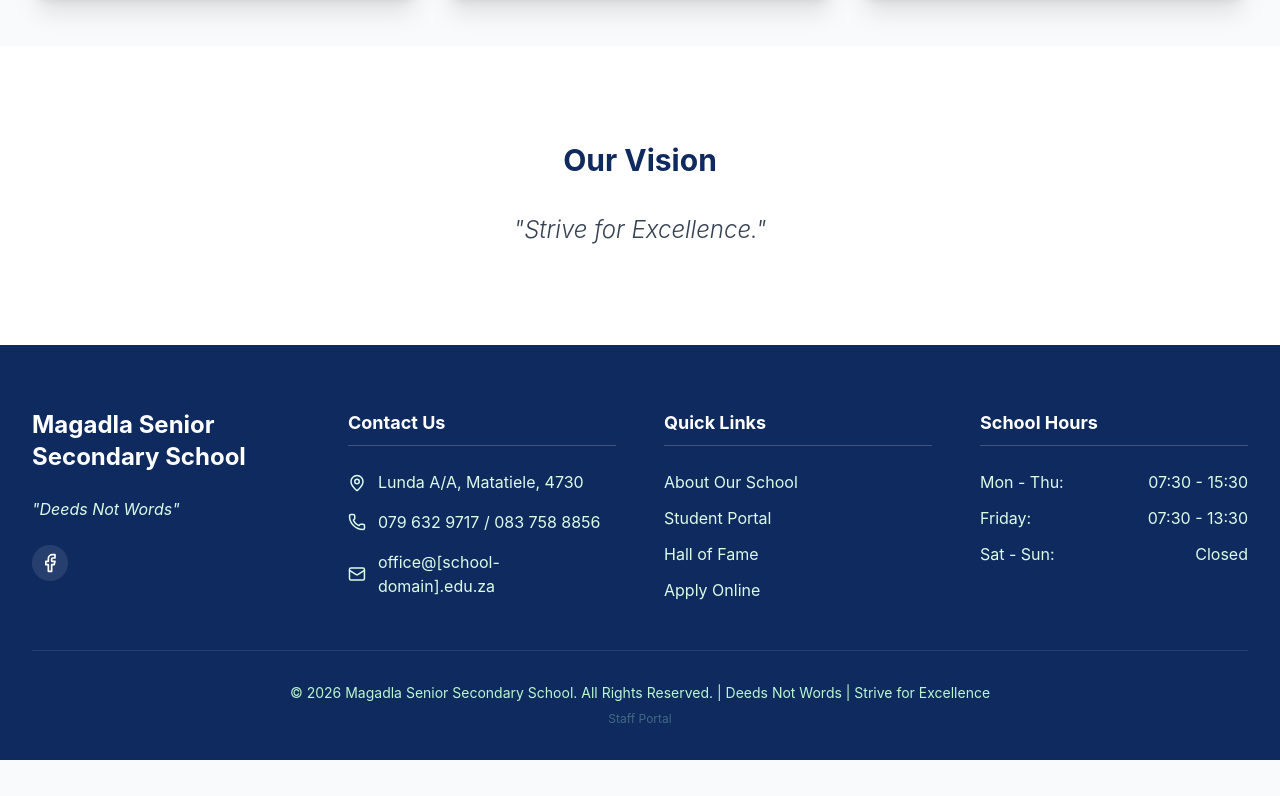
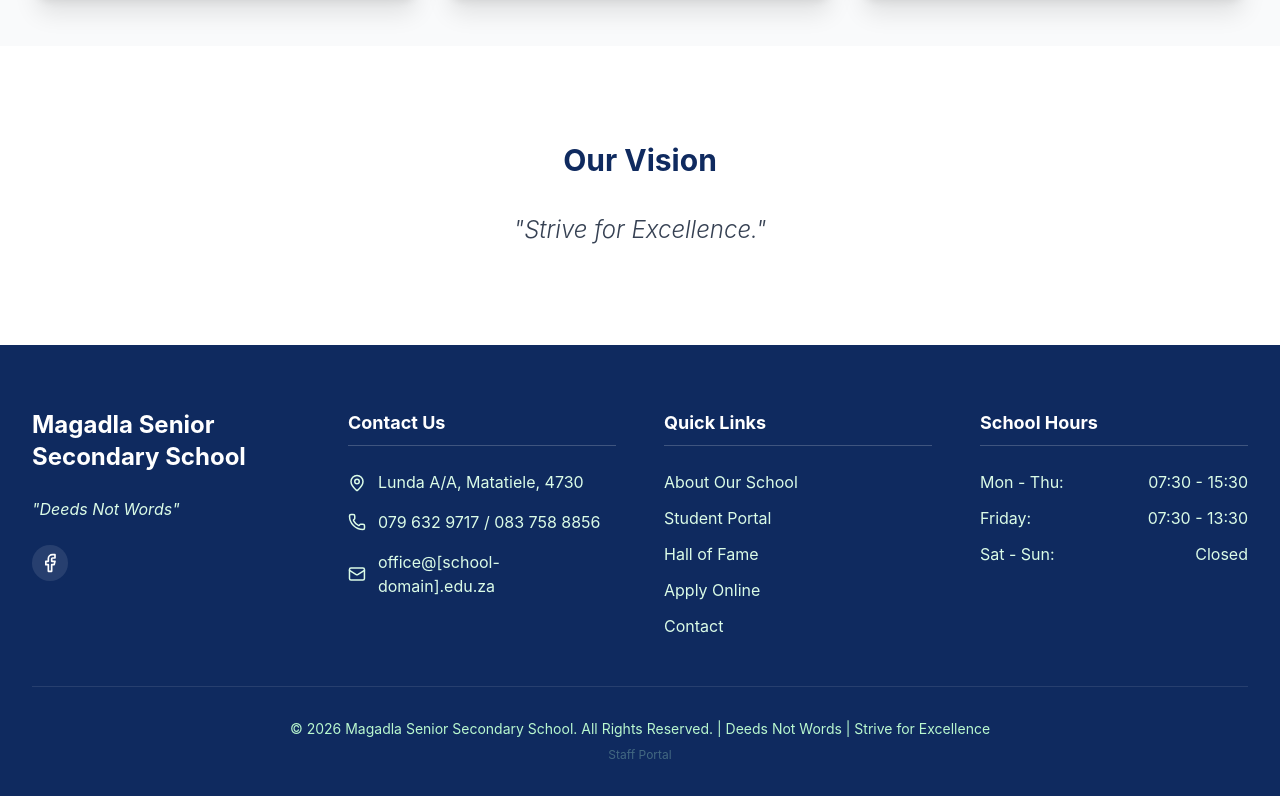
Before and after one commit to slmazwi-coder/magadla-sec-school, a React (Vite) app: page / in a window 1280 px wide. Shown: the part 1315-2111 px from the top of the page. Before the commit the page ends 2075 px from the top, so only its background shows below. Built offline with nearby package versions, Linux system fonts and the light colour scheme.

Commit message:
Fix footer links to use React Router navigation (prevent 404s on Vercel)

```diff
--- a/src/components/Footer.tsx
+++ b/src/components/Footer.tsx
@@ -45,24 +45,29 @@ export const Footer = () => {
 						<h4 className="text-lg font-bold mb-6 border-b border-white/20 pb-2">Quick Links</h4>
 						<ul className="space-y-3 text-green-100">
 							<li>
-								<a href="/about" className="hover:text-white transition-colors">
+								<Link to="/about" className="hover:text-white transition-colors">
 									About Our School
-								</a>
+								</Link>
 							</li>
 							<li>
-								<a href="/documents" className="hover:text-white transition-colors">
+								<Link to="/documents" className="hover:text-white transition-colors">
 									Student Portal
-								</a>
+								</Link>
 							</li>
 							<li>
-								<a href="/achievements" className="hover:text-white transition-colors">
+								<Link to="/achievements" className="hover:text-white transition-colors">
 									Hall of Fame
-								</a>
+								</Link>
 							</li>
 							<li>
-								<a href="/admissions" className="hover:text-white transition-colors">
+								<Link to="/admissions" className="hover:text-white transition-colors">
 									Apply Online
-								</a>
+								</Link>
+							</li>
+							<li>
+								<Link to="/contact" className="hover:text-white transition-colors">
+									Contact
+								</Link>
 							</li>
 						</ul>
 					</div>
```
